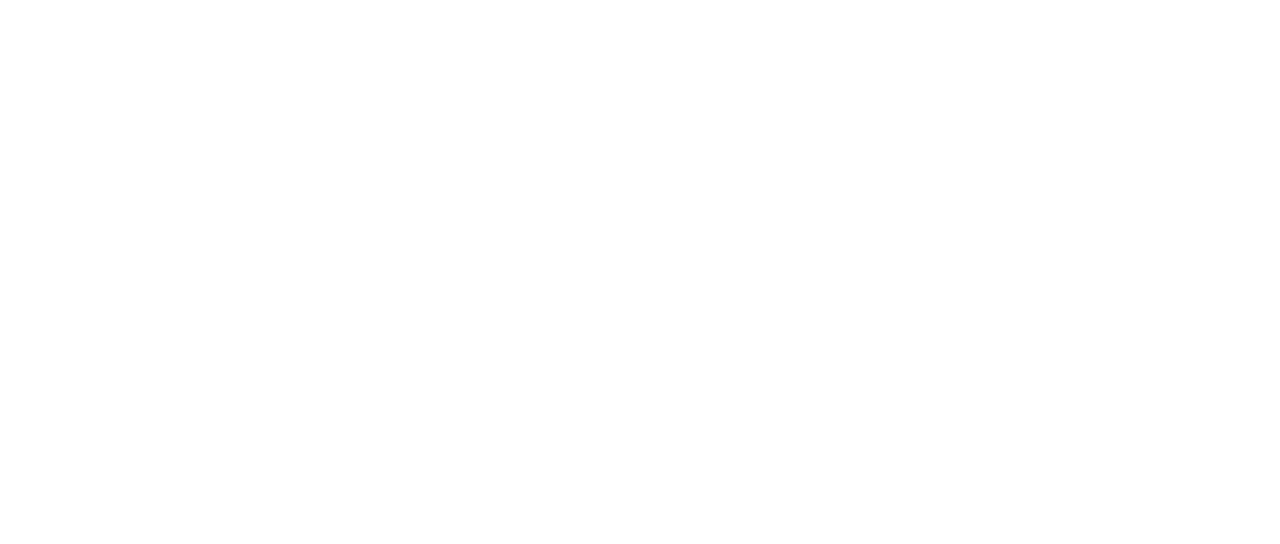
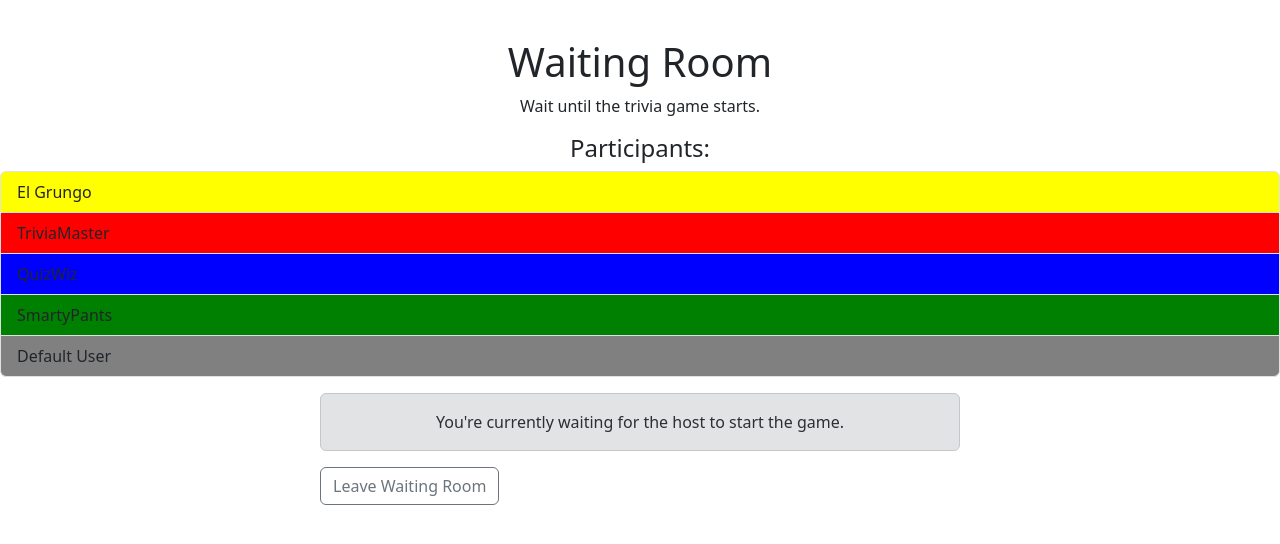
Before and after one commit to GHGFaber/3680Project, a website: page Frontend/waitingRoom.html in a window 1280 px wide. Drawn offline with nearby package versions, Linux system fonts and the light colour scheme.

Commit message:
add waiting room

```diff
--- a/Frontend/waitingRoom.html
+++ b/Frontend/waitingRoom.html
@@ -0,0 +1,92 @@
+<!DOCTYPE html>
+<html lang="en">
+  <head>
+    <meta charset="UTF-8" />
+    <meta name="viewport" content="width=device-width, initial-scale=1.0" />
+    <link
+      href="https://cdn.jsdelivr.net/npm/bootstrap@5.3.3/dist/css/bootstrap.min.css"
+      rel="stylesheet"
+      integrity="sha384-QWTKZyjpPEjISv5WaRU9OFeRpok6YctnYmDr5pNlyT2bRjXh0JMhjY6hW+ALEwIH"
+      crossorigin="anonymous"
+    />
+    <link rel="icon" type="image/ico" href="favicon/favicon.ico" />
+    <title>Waiting Room</title>
+  </head>
+  <body>
+    <center>
+      <div>
+        <h1 style="padding-top: 3%">Waiting Room</h1>
+        <p>Wait until the trivia game starts.</p>
+
+        <div id="waiting-room">
+          <h4>Participants:</h4>
+          <ul class="list-group mb-3" id="participant-list">
+            <!-- participants will be dynamically added here -->
+          </ul>
+        </div>
+
+        <div class="alert alert-secondary" role="alert" style="width: 50%">
+          You're currently waiting for the host to start the game.
+        </div>
+
+        <div class="input-group mb-3" style="width: 50%">
+          <button class="btn btn-outline-secondary" type="button">
+            Leave Waiting Room
+          </button>
+        </div>
+      </div>
+    </center>
+
+    <script>
+      // dummy participant list for demonstration purposes
+      const participants = [
+        { nickname: "El Grungo", color: "yellow" },
+        { nickname: "TriviaMaster", color: "red" },
+        { nickname: "QuizWiz", color: "blue" },
+        { nickname: "SmartyPants", color: "green" },
+      ];
+
+      // function to update the participant list
+      function updateParticipantList(data) {
+        const participantList = document.getElementById("participant-list");
+        participantList.innerHTML = ""; // clear previous content
+
+        data.forEach((participant) => {
+          const listItem = document.createElement("li");
+          listItem.className =
+            "list-group-item d-flex justify-content-between align-items-center";
+          listItem.style.backgroundColor = participant.color;
+          listItem.textContent = participant.nickname;
+
+          participantList.appendChild(listItem);
+        });
+      }
+
+      // initialize participant list with dummy data
+      updateParticipantList(participants);
+
+      // example of adding a new participant (replace with actual socket connection event)
+      function addParticipant(nickname, color) {
+        participants.push({ nickname, color });
+        updateParticipantList(participants);
+      }
+
+      // retrieve data from local storage
+      const storedNickname = localStorage.getItem("nickname");
+      const storedColor = localStorage.getItem("color");
+
+      if (storedNickname && storedColor) {
+        addParticipant(storedNickname, storedColor);
+      } else {
+        // fallback for demonstration purposes
+        addParticipant("Default User", "gray");
+      }
+    </script>
+
+    <script
+      src="https://cdn.jsdelivr.net/npm/bootstrap@5.3.3/dist/js/bootstrap.bundle.min.js"
+      integrity="sha384-YvpcrYf0tY3lHB60NNkmXc5s9fDVZLESaAA55NDzOxhy9GkcIdslK1eN7N6jIeHz"
+      crossorigin="anonymous"
+    ></script>
+  </body>
+</html>
```
Also changed, not shown: Frontend/userPref.html (+18 -0 lines).
